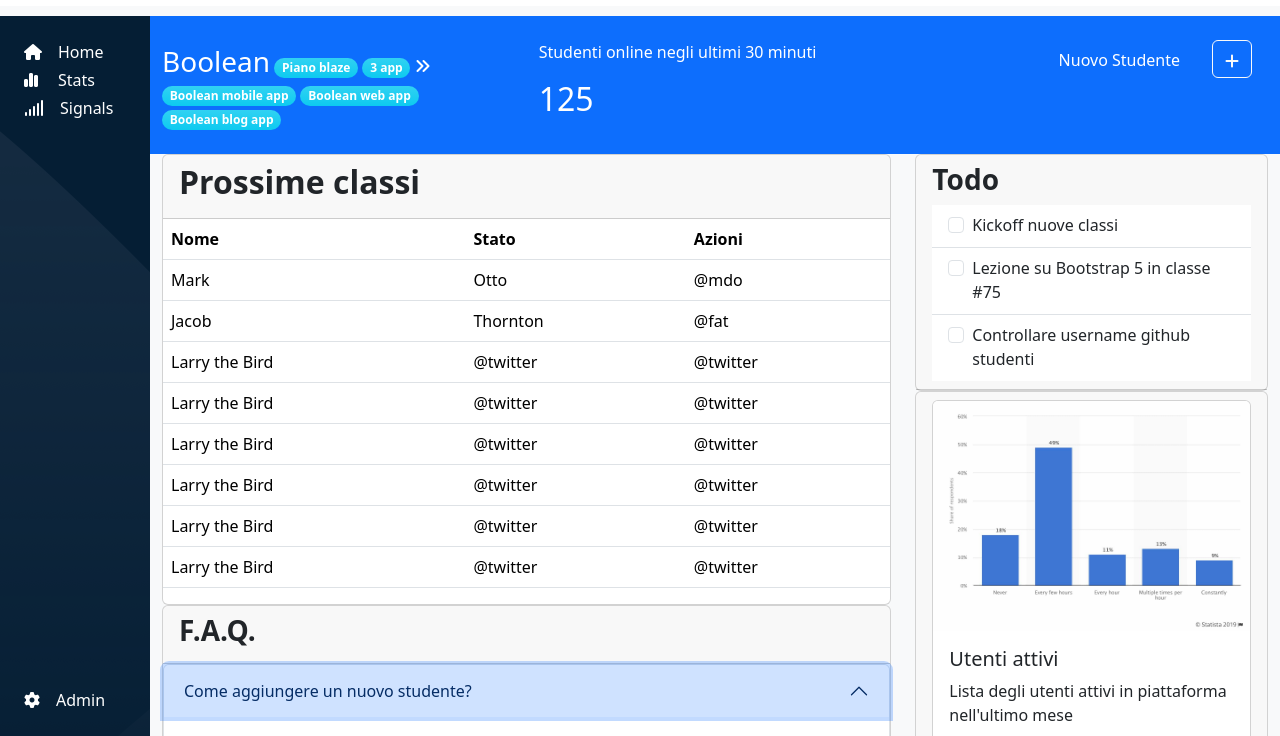
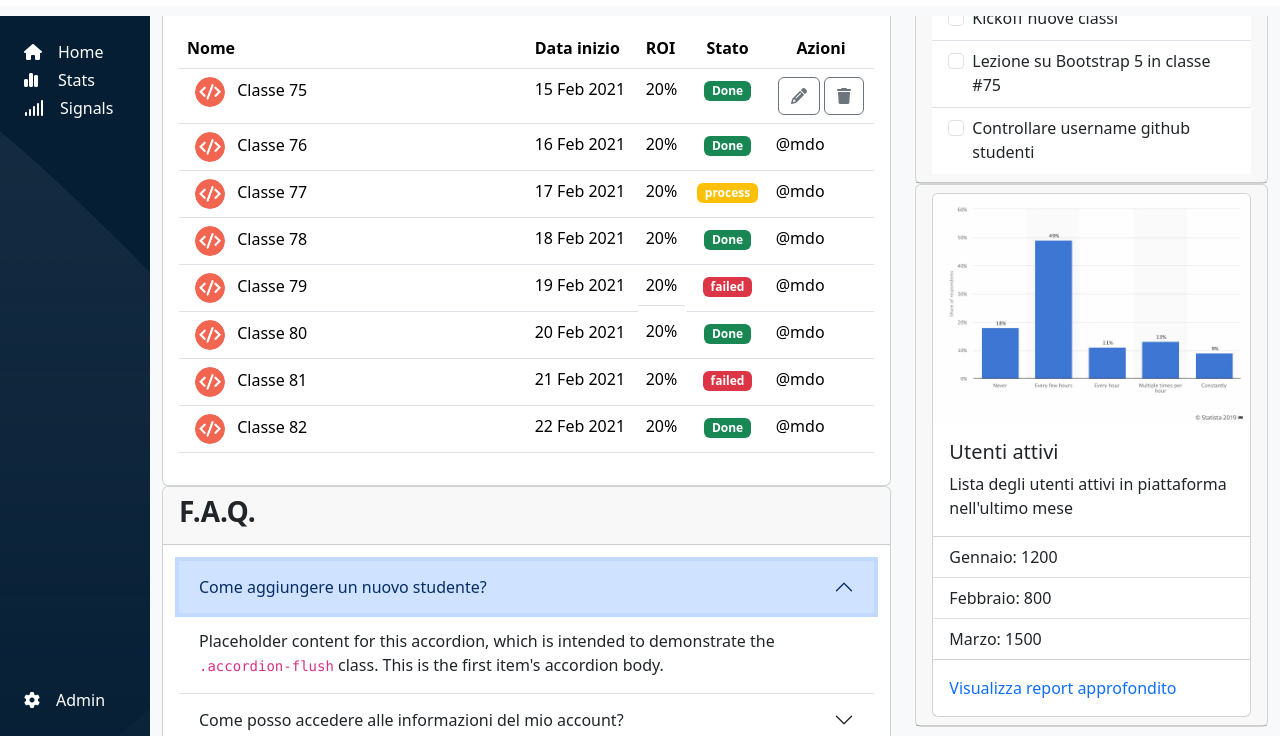
Before and after one commit to AndreaCollura/html-css-bootstrap-dashboard, a plain HTML site: page index.html in a window 1280 px wide. Both pictures are taken after a click on the button "Come aggiungere un nuovo studente?". Shown: the part 64-800 px from the top of the page. Drawn offline with nearby package versions, Linux system fonts and the light colour scheme.

Commit message:
fix todo box + accordion box + prox cla amost done

```diff
--- a/css/style.css
+++ b/css/style.css
@@ -96,6 +96,11 @@ main{
     background-color: white;
 
 }
+
+#main-content .card-body td img{
+    width: 30px;
+   }
+
 
 
 .side-box{
--- a/index.html
+++ b/index.html
@@ -174,9 +174,11 @@
                             </div>
 
                         </div>
-                        <div class="order-md-1 col-12 col-md-4 py-4">
+                        <div class="order-md-1 col-12 col-md-4 py-2">
+                            <div>
                                 <p class="fs-3 d-inline">Boolean</p>
                                 <span class="badge rounded-pill bg-info bg-gradient">Piano blaze</span>
+                            </div>
                             <span class="badge rounded-pill bg-info bg-gradient">3 app</span>
                             <span ><i class="fa-solid fa-angles-right"></i></span>
                             <span class="badge rounded-pill bg-info bg-gradient d-md-none">+</span>
@@ -184,9 +186,12 @@
                             <span class="badge rounded-pill bg-info bg-gradient d-none d-md-inline-block">Boolean web app</span>
                             <span class="badge rounded-pill bg-info bg-gradient d-none d-md-inline-block">Boolean blog app</span>
                         </div>
-                        <div class="order-md-2 col-12 col-md-4 py-4">
+                        <div class="order-md-2 col-12 col-md-4 py-2 py-md-3 d-md-flex justify-content-md-end">
+                            <div>
                                 <p>Studenti online negli ultimi 30 minuti</p>
                                 <h2>125</h2>
+                            </div>
+
                         </div>
                     </div>
                 </div>
@@ -200,126 +205,139 @@
                                     <div class="card-header">
                                         <h2 class="fs-2 fw-semibold">Prossime classi</h2>
                                     </div>
+                                    <div class="card-body">
                                         <table class="table table-hover">
                                             <thead>
                                                 <tr>
-                                                <th scope="col">Nome</th>
-                                                <th scope="col">Stato</th>
-                                                <th scope="col">Azioni</th>
+                                                    <th class="w-50" scope="col">Nome</th>
+                                                    <th class="d-none d-md-table-cell" scope="col">Data inizio</th>
+                                                    <th class="d-none d-md-table-cell text-uppercase " scope="col">roi</th>
+                                                    <th class="text-center" scope="col">Stato</th>
+                                                    <th class="text-center" scope="col">Azioni</th>
                                                 </tr>
                                             </thead>
                                             <tbody>
                                                 <tr>
-                                                <td>Mark</td>
-                                                <td>Otto</td>
+                                                    <td class="w-50">
+                                                        <img class="rounded-circle mx-2" src="./img/class-avatar.jpg" alt="">
+                                                        <span>Classe 75</span>
+                                                    </td>
+                                                    <td class="d-none d-md-table-cell">15 Feb 2021</td>
+                                                    <td class="d-none d-md-table-cell">20%</td>
+                                                    <td class="text-center"><span class="text-center badge text-bg-success">Done</span></td>
+                                                    <td class="text-center">
+                                                        <button type="button" class="btn btn-outline-secondary"><i class="fa-solid fa-pencil"></i></button>
+                                                        <button type="button" class="btn btn-outline-secondary"><i class="fa-solid fa-trash"></i></button>
+                                                    </td>
+                                                </tr>
+                                                <tr>
+                                                    <td class="w-50">
+                                                        <img class="rounded-circle mx-2" src="./img/class-avatar.jpg" alt="">
+                                                        <span>Classe 76</span>
+                                                    </td>
+                                                    <td class="d-none d-md-table-cell">16 Feb 2021</td>
+                                                    <td class="d-none d-md-table-cell">20%</td>
+                                                    <td class="text-center"><span class="badge text-bg-success">Done</span></td>
                                                     <td>@mdo</td>
                                                 </tr>
                                                 <tr>
-                                                <td>Jacob</td>
-                                                <td>Thornton</td>
-                                                <td>@fat</td>
+                                                    <td class="w-50">
+                                                        <img class="rounded-circle mx-2" src="./img/class-avatar.jpg" alt="">
+                                                        <span>Classe 77</span>
+                                                    </td>
+                                                    <td class="d-none d-md-table-cell">17 Feb 2021</td>
+                                                    <td class="d-none d-md-table-cell">20%</td>
+                                                    <td class="text-center"><span class=" badge text-bg-warning text-white">process</span></td>
+                                                    <td>@mdo</td>
                                                 </tr>
                                                 <tr>
-                                                <td>Larry the Bird</td>
-                                                <td>@twitter</td>
-                                                <td>@twitter</td>
+                                                    <td class="w-50">
+                                                        <img class="rounded-circle mx-2" src="./img/class-avatar.jpg" alt="">
+                                                        <span>Classe 78</span>
+                                                    </td>
+                                                    <td class="d-none d-md-table-cell">18 Feb 2021</td>
+                                                    <td class="d-none d-md-table-cell">20%</td>
+                                                    <td class="text-center"><span class="badge text-bg-success">Done</span></td>
+                                                    <td>@mdo</td>
                                                 </tr>
                                                 <tr>
-                                                <td>Larry the Bird</td>
-                                                <td>@twitter</td>
-                                                <td>@twitter</td>
+                                                    <td class="w-50">
+                                                        <img class="rounded-circle mx-2" src="./img/class-avatar.jpg" alt="">
+                                                        <span>Classe 79</span>
+                                                    </td>
+                                                    <td class="d-none d-md-table-cell">19 Feb 2021</td>
+                                                    <td class="d-none d-md-inline-block">20%</td>
+                                                    <td class="text-center"><span class="badge text-bg-danger">failed</span></td>
+                                                    <td>@mdo</td>
                                                 </tr>
                                                 <tr>
-                                                <td>Larry the Bird</td>
-                                                <td>@twitter</td>
-                                                <td>@twitter</td>
+                                                    <td class="w-50">
+                                                        <img class="rounded-circle mx-2" src="./img/class-avatar.jpg" alt="">
+                                                        <span>Classe 80</span>
+                                                    </td>
+                                                    <td class="d-none d-md-table-cell">20 Feb 2021</td>
+                                                    <td class="d-none d-md-table-cell">20%</td>
+                                                    <td class="text-center"><span class="badge text-bg-success">Done</span></td>
+                                                    <td>@mdo</td>
                                                 </tr>
                                                 <tr>
-                                                <td>Larry the Bird</td>
-                                                <td>@twitter</td>
-                                                <td>@twitter</td>
+                                                    <td class="w-50">
+                                                        <img class="rounded-circle mx-2" src="./img/class-avatar.jpg" alt="">
+                                                        <span>Classe 81</span>
+                                                    </td>
+                                                    <td class="d-none d-md-table-cell">21 Feb 2021</td>
+                                                    <td class="d-none d-md-table-cell">20%</td>
+                                                    <td class="text-center"><span class="badge text-bg-danger">failed</span></td>
+                                                    <td>@mdo</td>
                                                 </tr>
                                                 <tr>
-                                                <td>Larry the Bird</td>
-                                                <td>@twitter</td>
-                                                <td>@twitter</td>
-                                            </tr>
-                                            <tr>
-                                                <td>Larry the Bird</td>
-                                                <td>@twitter</td>
-                                                <td>@twitter</td>
+                                                    <td class="w-50">
+                                                        <img class="rounded-circle mx-2" src="./img/class-avatar.jpg" alt="">
+                                                        <span>Classe 82</span>
+                                                    </td>
+                                                    <td class="d-none d-md-table-cell">22 Feb 2021</td>
+                                                    <td class="d-none d-md-table-cell">20%</td>
+                                                    <td class="text-center"><span class="badge text-bg-success">Done</span></td>
+                                                    <td>@mdo</td>
                                                 </tr>
                                             </tbody>
                                         </table>
+                                    </div>
                                 </div>
                                 <div class="card">
                                     <div class="card-header">
                                         <h2 class="text-uppercase fs-3 fw-semibold">f.a.q.</h2>
                                     </div>
-                                    <div class="accordion" id="accordionExample">
+                                    <div class="card-body">
+                                        <div class="accordion accordion-flush" id="accordionFlushExample">
                                             <div class="accordion-item">
-                                            <h2 class="accordion-header" id="headingOne">
-                                                <button class="accordion-button" type="button" data-bs-toggle="collapse"
-                                                    data-bs-target="#collapseOne" aria-expanded="true"
-                                                    aria-controls="collapseOne">
+                                              <h2 class="accordion-header" id="flush-headingOne">
+                                                <button class="accordion-button collapsed" type="button" data-bs-toggle="collapse" data-bs-target="#flush-collapseOne" aria-expanded="false" aria-controls="flush-collapseOne">
                                                   Come aggiungere un nuovo studente?
                                                 </button>
                                               </h2>
-                                            <div id="collapseOne" class="accordion-collapse collapse"
-                                                aria-labelledby="headingOne" data-bs-parent="#accordionExample">
-                                                <div class="accordion-body">
-                                                    <strong>This is the first item's accordion body.</strong> It is
-                                                    shown by default, until the collapse plugin adds the appropriate
-                                                    classes that we use to style each element. These classes control the
-                                                    overall appearance, as well as the showing and hiding via CSS
-                                                    transitions. You can modify any of this with custom CSS or
-                                                    overriding our default variables. It's also worth noting that just
-                                                    about any HTML can go within the <code>.accordion-body</code>,
-                                                    though the transition does limit overflow.
-                                                </div>
+                                              <div id="flush-collapseOne" class="accordion-collapse collapse" aria-labelledby="flush-headingOne" data-bs-parent="#accordionFlushExample">
+                                                <div class="accordion-body">Placeholder content for this accordion, which is intended to demonstrate the <code>.accordion-flush</code> class. This is the first item's accordion body.</div>
                                               </div>
                                             </div>
                                             <div class="accordion-item">
-                                            <h2 class="accordion-header" id="headingTwo">
-                                                <button class="accordion-button collapsed" type="button"
-                                                    data-bs-toggle="collapse" data-bs-target="#collapseTwo"
-                                                    aria-expanded="false" aria-controls="collapseTwo">
+                                              <h2 class="accordion-header" id="flush-headingTwo">
+                                                <button class="accordion-button collapsed" type="button" data-bs-toggle="collapse" data-bs-target="#flush-collapseTwo" aria-expanded="false" aria-controls="flush-collapseTwo">
                                                   Come posso accedere alle informazioni del mio account?
                                                 </button>
                                               </h2>
-                                            <div id="collapseTwo" class="accordion-collapse collapse"
-                                                aria-labelledby="headingTwo" data-bs-parent="#accordionExample">
-                                                <div class="accordion-body">
-                                                    <strong>This is the second item's accordion body.</strong> It is
-                                                    hidden by default, until the collapse plugin adds the appropriate
-                                                    classes that we use to style each element. These classes control the
-                                                    overall appearance, as well as the showing and hiding via CSS
-                                                    transitions. You can modify any of this with custom CSS or
-                                                    overriding our default variables. It's also worth noting that just
-                                                    about any HTML can go within the <code>.accordion-body</code>,
-                                                    though the transition does limit overflow.
-                                                </div>
+                                              <div id="flush-collapseTwo" class="accordion-collapse collapse" aria-labelledby="flush-headingTwo" data-bs-parent="#accordionFlushExample">
+                                                <div class="accordion-body">Placeholder content for this accordion, which is intended to demonstrate the <code>.accordion-flush</code> class. This is the second item's accordion body. Let's imagine this being filled with some actual content.</div>
                                               </div>
                                             </div>
                                             <div class="accordion-item">
-                                            <h2 class="accordion-header" id="headingThree">
-                                                <button class="accordion-button collapsed" type="button"
-                                                    data-bs-toggle="collapse" data-bs-target="#collapseThree"
-                                                    aria-expanded="false" aria-controls="collapseThree">
+                                              <h2 class="accordion-header" id="flush-headingThree">
+                                                <button class="accordion-button collapsed" type="button" data-bs-toggle="collapse" data-bs-target="#flush-collapseThree" aria-expanded="false" aria-controls="flush-collapseThree">
                                                   Posso usare questa dashboard da mobile?
                                                 </button>
                                               </h2>
-                                            <div id="collapseThree" class="accordion-collapse collapse"
-                                                aria-labelledby="headingThree" data-bs-parent="#accordionExample">
-                                                <div class="accordion-body">
-                                                    <strong>This is the third item's accordion body.</strong> It is
-                                                    hidden by default, until the collapse plugin adds the appropriate
-                                                    classes that we use to style each element. These classes control the
-                                                    overall appearance, as well as the showing and hiding via CSS
-                                                    transitions. You can modify any of this with custom CSS or
-                                                    overriding our default variables. It's also worth noting that just
-                                                    about any HTML can go within the <code>.accordion-body</code>,
-                                                    though the transition does limit overflow.
+                                              <div id="flush-collapseThree" class="accordion-collapse collapse" aria-labelledby="flush-headingThree" data-bs-parent="#accordionFlushExample">
+                                                <div class="accordion-body">Placeholder content for this accordion, which is intended to demonstrate the <code>.accordion-flush</code> class. This is the third item's accordion body. Nothing more exciting happening here in terms of content, but just filling up the space to make it look, at least at first glance, a bit more representative of how this would look in a real-world application.</div>
                                               </div>
                                             </div>
                                           </div>
```
Lines whose indentation alone changed are shown as unchanged.
